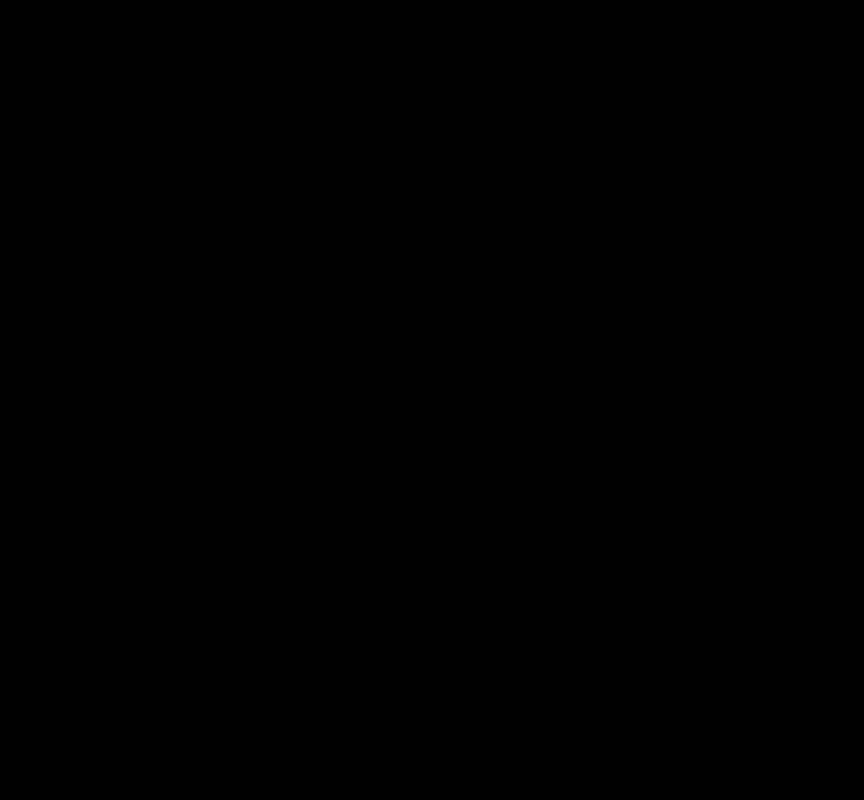
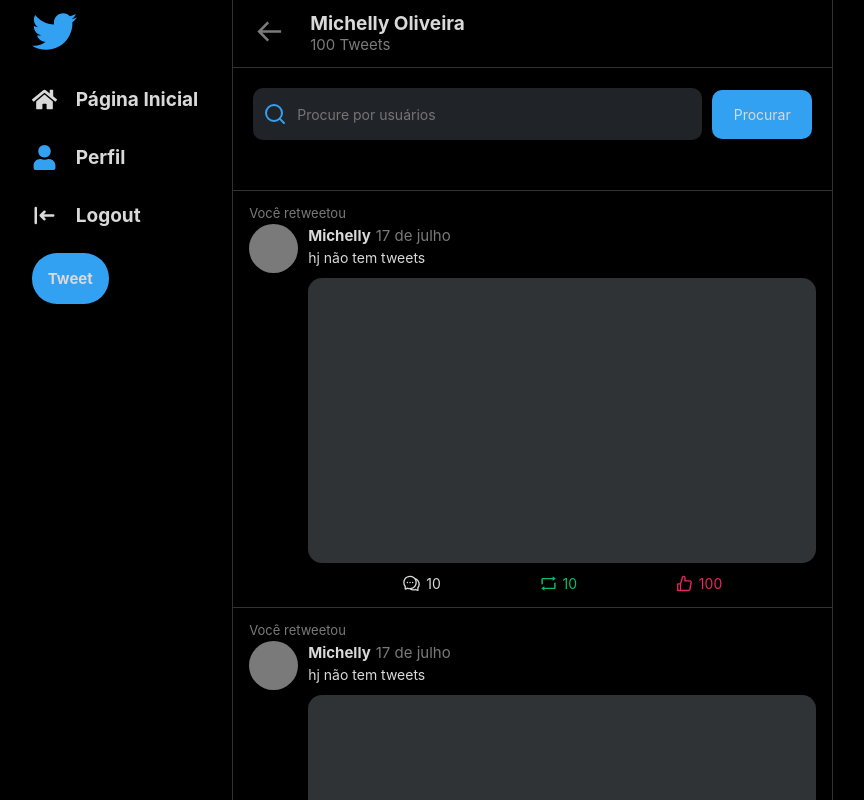
Before and after one commit to Michelly-Oliveira/Expansion-Week-Challenge, a React (Create React App) app in the folder frontend-web/: page /feed in a window 1280 px wide. Shown: the top 800 px of the page, without its empty margins (217-1081 px from the left). Built offline with nearby package versions, Linux system fonts and the light colour scheme.

Commit message:
started implementation of feed page

```diff
--- /dev/null
+++ b/frontend-web/src/pages/Feed/index.js
@@ -0,0 +1,63 @@
+import React from 'react';
+import { BiArrowBack } from 'react-icons/bi';
+import { FiSearch } from 'react-icons/fi';
+
+import {
+  Container,
+  Wrapper,
+  MainContainer,
+  Header,
+  Button,
+  ProfileInfo,
+  Search,
+  FeedContainer,
+  Tweets,
+} from './styles';
+
+import MenuBar from '../../components/MenuBar';
+import Tweet from '../../components/Tweet';
+import Input from '../../components/Input';
+
+const Feed = () => {
+  return (
+    <Container>
+      <Wrapper>
+        <MenuBar />
+
+        <MainContainer>
+          <Header>
+            <Button>
+              <BiArrowBack />
+            </Button>
+
+            <ProfileInfo>
+              <strong>Michelly Oliveira</strong>
+              <span>100 Tweets</span>
+            </ProfileInfo>
+          </Header>
+
+          <Search>
+            <Input
+              icon={FiSearch}
+              name="search"
+              type="text"
+              placeholder="Procure por usuários"
+            />
+
+            <button>Procurar</button>
+          </Search>
+
+          <FeedContainer>
+            <Tweets>
+              <Tweet />
+              <Tweet />
+              <Tweet />
+            </Tweets>
+          </FeedContainer>
+        </MainContainer>
+      </Wrapper>
+    </Container>
+  );
+};
+
+export default Feed;
--- /dev/null
+++ b/frontend-web/src/pages/Feed/styles.js
@@ -0,0 +1,124 @@
+import styled from 'styled-components';
+
+export const Container = styled.div`
+  background: var(--primary);
+`;
+
+export const Wrapper = styled.div`
+  height: 100%;
+  max-width: 1280px;
+  margin: 0 auto;
+
+  display: flex;
+  justify-content: center;
+`;
+
+export const MainContainer = styled.div`
+  display: flex;
+  flex-direction: column;
+
+  width: min(601px, 100%);
+
+  @media (min-width: 500px) {
+    border-left: 1px solid var(--outline);
+    border-right: 1px solid var(--outline);
+  }
+`;
+
+export const Header = styled.div`
+  z-index: 2;
+  position: sticky;
+  top: 0;
+  background: var(--primary);
+
+  display: flex;
+  align-items: center;
+
+  text-align: left;
+
+  padding: 8px 0 9px 13px;
+  border-bottom: 1px solid var(--outline);
+`;
+
+export const Button = styled.button`
+  padding: 8px;
+  border-radius: 50%;
+
+  outline: 0;
+  cursor: pointer;
+
+  &:hover {
+    background: var(--twitter-dark-hover);
+  }
+
+  svg {
+    width: 31px;
+    height: 31px;
+
+    cursor: pointer;
+
+    fill: var(--gray);
+
+    &:hover,
+    &.active {
+      fill: var(--twitter);
+    }
+  }
+`;
+
+export const ProfileInfo = styled.div`
+  margin-left: 17px;
+
+  display: flex;
+  flex-direction: column;
+
+  > strong {
+    font-size: 19px;
+  }
+
+  > span {
+    font-size: 15px;
+    color: var(--gray);
+  }
+`;
+
+export const Search = styled.div`
+  display: flex;
+  justify-content: center;
+  align-items: center;
+
+  padding: 20px 20px 50px;
+  border-bottom: 1px solid var(--outline);
+
+  div {
+    margin: 0 10px 0 0;
+    flex: 1;
+    background: var(--search);
+  }
+
+  button {
+    background: var(--twitter);
+    width: 100px;
+    border-radius: 10px;
+    padding: 16px;
+    transition: background-color 0.2s ease-in;
+
+    &:hover {
+      background: var(--twitter-light-hover);
+    }
+  }
+`;
+
+export const FeedContainer = styled.div`
+  display: flex;
+  flex-direction: column;
+
+  background: var(--primary);
+`;
+
+export const Tweets = styled.div`
+  display: flex;
+  flex-direction: column;
+
+  flex-shrink: 0;
+`;
--- a/frontend-web/src/pages/Home/styles.js
+++ b/frontend-web/src/pages/Home/styles.js
@@ -70,13 +70,6 @@
   }
 `;
 
-// export const BackIcon = styled(ArrowLeft)`
-//   width: 24px;
-//   height: 24px;
-
-//   fill: var(--twitter);
-// `;
-
 export const ProfileInfo = styled.div`
   margin-left: 17px;
 
@@ -90,26 +83,6 @@
   > span {
     font-size: 15px;
     color: var(--gray);
-  }
-`;
-
-export const BottomMenu = styled.div`
-  position: fixed;
-  bottom: 0;
-  left: 0;
-  z-index: 2;
-
-  background: var(--primary);
-  width: 100%;
-  border-top: 1px solid var(--outline);
-
-  display: flex;
-  justify-content: space-between;
-
-  padding: 8px min(46px, max(10ve, 10px));
-
-  @media (min-width: 500px) {
-    display: none;
   }
 `;
 
--- a/frontend-web/src/routes/index.js
+++ b/frontend-web/src/routes/index.js
@@ -5,12 +5,14 @@
 import Login from '../pages/Login';
 import SignUp from '../pages/SignUp';
 import EditProfile from '../pages/EditProfile';
+import Feed from '../pages/Feed';
 
 export default function Routes() {
   return (
     <BrowserRouter>
       <Switch>
         <Route exact path="/" component={Home} />
+        <Route path="/feed" component={Feed} />
         <Route path="/login" component={Login} />
         <Route path="/signup" component={SignUp} />
         <Route path="/edit_profile" component={EditProfile} />
```
